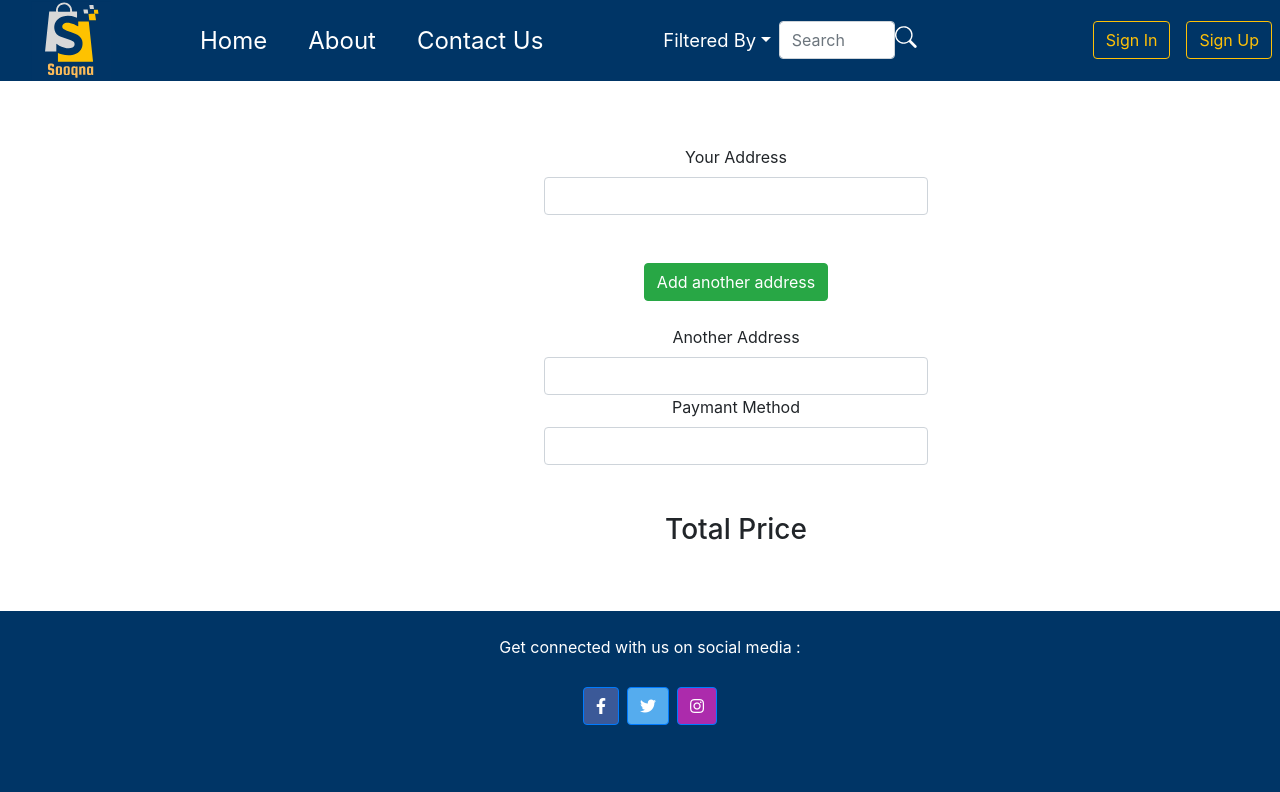
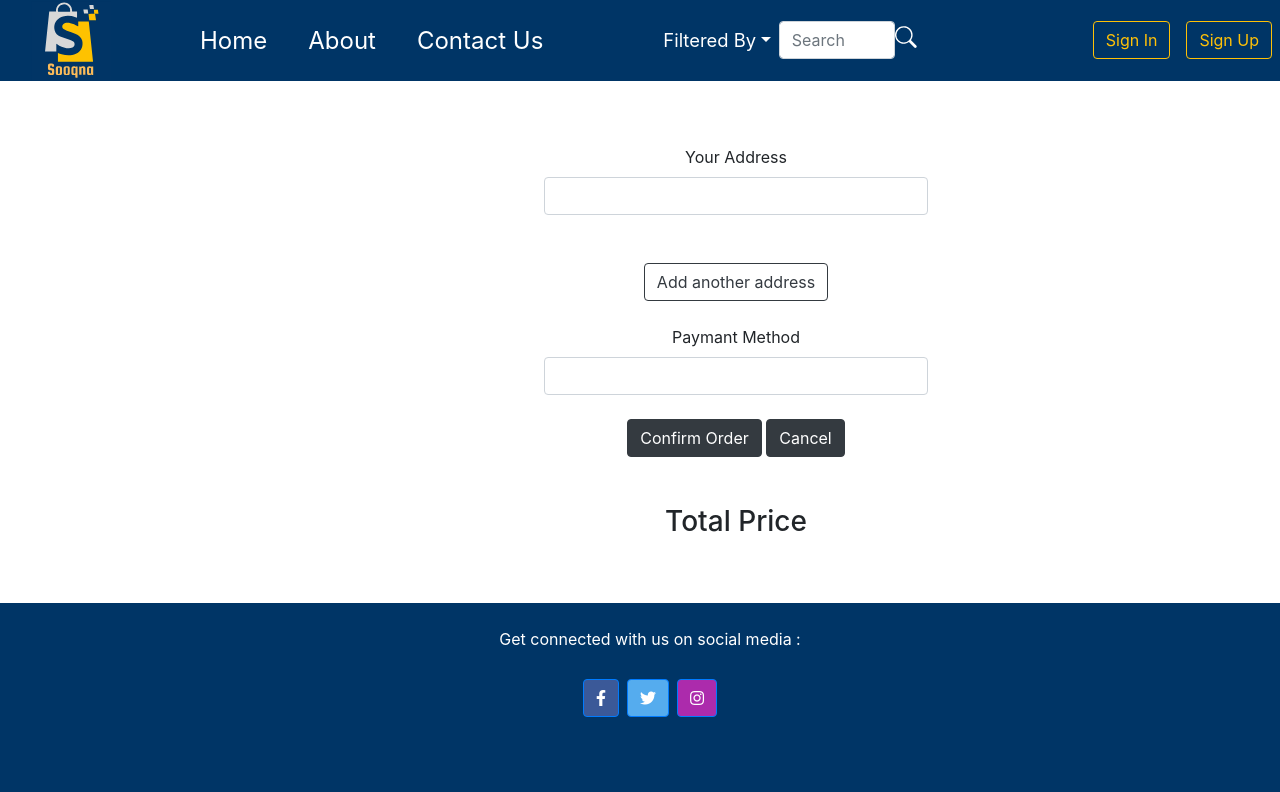
Before and after one commit to Full-Stack-Squad-js02/Sooqna-FrontEnd, a React (Create React App) app: page /orderform in a window 1280 px wide. Shown: the top 792 px of the page. Built offline with nearby package versions, Linux system fonts and the light colour scheme.

Commit message:
edit order form

```diff
--- a/src/components/Cart/myCart.js
+++ b/src/components/Cart/myCart.js
@@ -1,10 +1,11 @@
 import React from "react";
 import MyCartCard from "./myCartCard";
-import { Container, Button, PageHeader } from "react-bootstrap";
-import Row from "react-bootstrap/Row";
-import Col from "react-bootstrap/Col";
+import { Container, Button, Row,Col } from "react-bootstrap";
+import {useNavigate} from 'react-router-dom';
 
 function MyCart() {
+  const navigate = useNavigate();
+
   return (
     <>
       <h1 style={{marginTop:"3rem"}}>My Cart</h1>
@@ -16,7 +17,7 @@ function MyCart() {
           <Col><MyCartCard /></Col>
         </Row>
       </Container>
-      <Button style={{ marginBottom: "2rem", width: "11rem", height: "3.5rem", fontSize: "1.5rem" }} variant="success">Create Order</Button>
+      <Button style={{ marginBottom: "2rem", width: "11rem", height: "3.5rem", fontSize: "1.5rem" }} variant="dark" onClick={()=>{navigate('/orderform')}}>Create Order</Button>
       <h2>Total Price</h2>
     </>
   );
--- a/src/components/Orders/OrderForm.jsx
+++ b/src/components/Orders/OrderForm.jsx
@@ -1,61 +1,56 @@
-import React from 'react';
-// import { MDBInput } from 'mdb-react-ui-kit';
-
-
-// export default function OrderForm() {
-//   return (
-//    <>
-//       {/* <MDBInput label='Your Address' id='form1' type='text' />
-//       <MDBInput label='Another Address' id='form1' type='text' />
-//       <MDBInput label='Paymant Method' id='form1' type='text' /> */}
-
-// <Form.Label htmlFor="inputPassword5">Password</Form.Label>
-//       <Form.Control
-//         type="password"
-//         id="inputPassword5"
-//         aria-describedby="passwordHelpBlock"
-//       />
-
-//       <p className="Total Price">Total Price</p>
-
-//     </>
-//   );
-// }
-
-import {Form , Button} from 'react-bootstrap';
+import React, { useState } from 'react';
+import {Form, Button} from 'react-bootstrap';
+import { useNavigate } from 'react-router-dom';
+import Swal from 'sweetalert2';
 
 function OrderForm() {
+
+    const navigate = useNavigate();
+
+    const [showAdress,setShowAdress]=useState(false)
+
+    function handleConfirmOrder(event) {
+        // event.preventDefault();
+        Swal.fire({
+            icon: 'success',
+            title: 'Success',
+            text: 'Your Order is Confirmed',
+        })
+    }
+    console.log(showAdress);
     return (
-    <div style={{
+        <div
+            style={{
             width: '24rem',
-      margin: '4rem 34rem'}}>
+            margin: '4rem 34rem'
+        }}>
             <Form.Label htmlFor="inputPassword5">Your Address</Form.Label>
-      <Form.Control
-        type="text"
-        // id="inputPassword5"
+            <Form.Control type="text" // id="inputPassword5"
                 // aria-describedby="passwordHelpBlock"
             />
 
             <br/>
             <br/>
-      <Button variant="success">Add another address</Button>
-
+            <Button variant="outline-dark" onClick={() => { setShowAdress(!showAdress) }}>Add another address</Button>
             <br/>
-      <br/>
-
+            <br />
+            {showAdress ?
+                <>
             <Form.Label htmlFor="inputPassword5">Another Address</Form.Label>
-      <Form.Control
-        type="text"
+            <Form.Control type="text"
             // id="inputPassword5"
             // aria-describedby="passwordHelpBlock"
             />
+            </>
+             : null}
 
             <Form.Label htmlFor="inputPassword5">Paymant Method</Form.Label>
-      <Form.Control
-        type="text"
-        // id="inputPassword5"
+            <Form.Control type="text" // id="inputPassword5"
                 // aria-describedby="passwordHelpBlock"
             />
+            <br/>
+            <Button variant="dark" onClick={handleConfirmOrder}>Confirm Order</Button>{' '}<Button variant="dark" onClick={() => { navigate('/mycart') }} >Cancel</Button>
+            <br/>
 
             <br/>
             <br/>
```
Also changed, not shown: src/Assests/SignUP.png (added), src/Assests/UP.png (added). Lines whose indentation alone changed are shown as unchanged.
